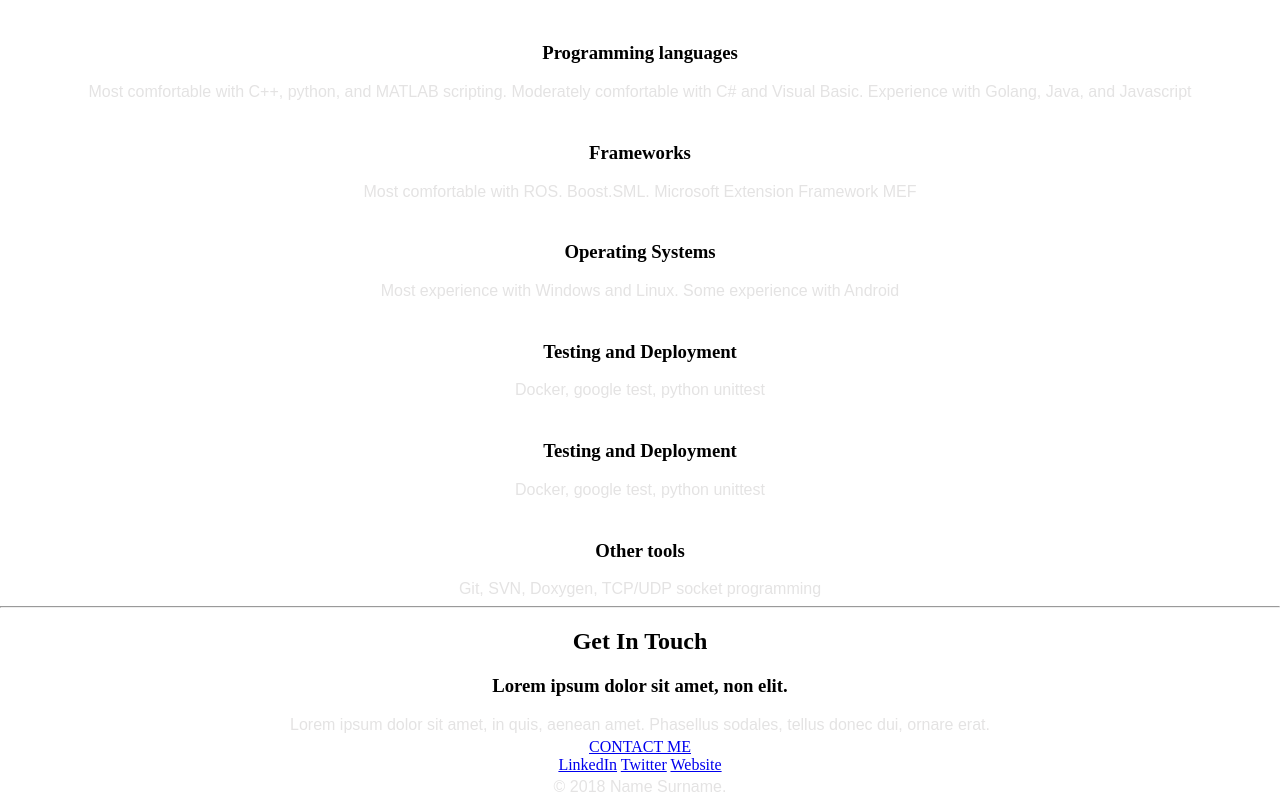
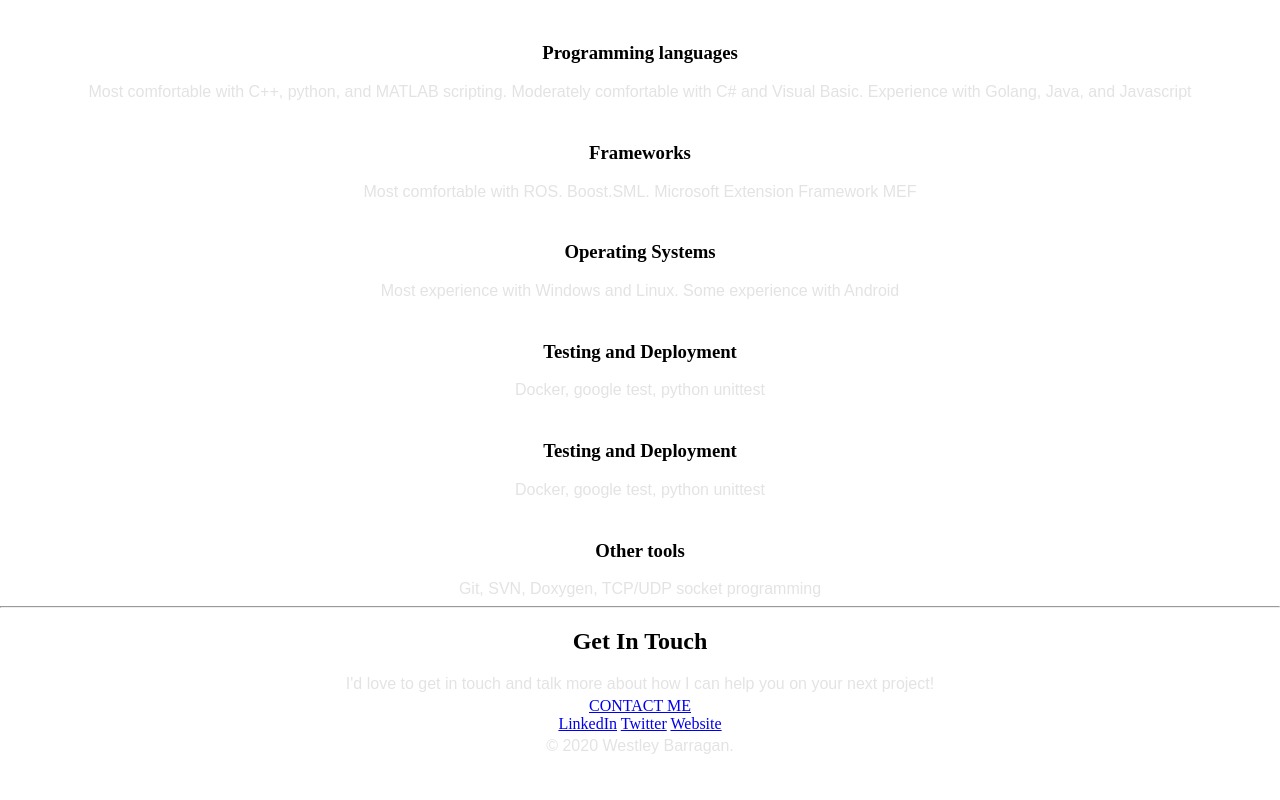
Before and after one commit to dwes7/personal_website, a plain HTML site: page index.html in a window 1280 px wide. Shown: the part 719-1519 px from the top of the page. After the commit the page ends 1478 px from the top, so only its background shows below. Drawn offline with Linux system fonts and the light colour scheme.

Commit message:
Update contact section

```diff
--- a/index.html
+++ b/index.html
@@ -69,8 +69,7 @@
   <hr>
   <div class="contact-me">
     <h2>Get In Touch</h2>
-    <h3>Lorem ipsum dolor sit amet, non elit.</h3>
-    <p>Lorem ipsum dolor sit amet, in quis, aenean amet. Phasellus sodales, tellus donec dui, ornare erat.</p>
+    <p>I'd love to get in touch and talk more about how I can help you on your next project!</p>
     <a class="btn" href="mailto:name@email.com">CONTACT ME</a>
   </div>
 </div>
@@ -80,7 +79,7 @@
   <a class="footer-link" href="https://www.linkedin.com/">LinkedIn</a>
   <a class="footer-link" href="https://twitter.com/">Twitter</a>
   <a class="footer-link" href="https://www.appbrewery.co/">Website</a>
-  <p>© 2018 Name Surname.</p>
+  <p>© 2020 Westley Barragan.</p>
 </div>
 
 
```
